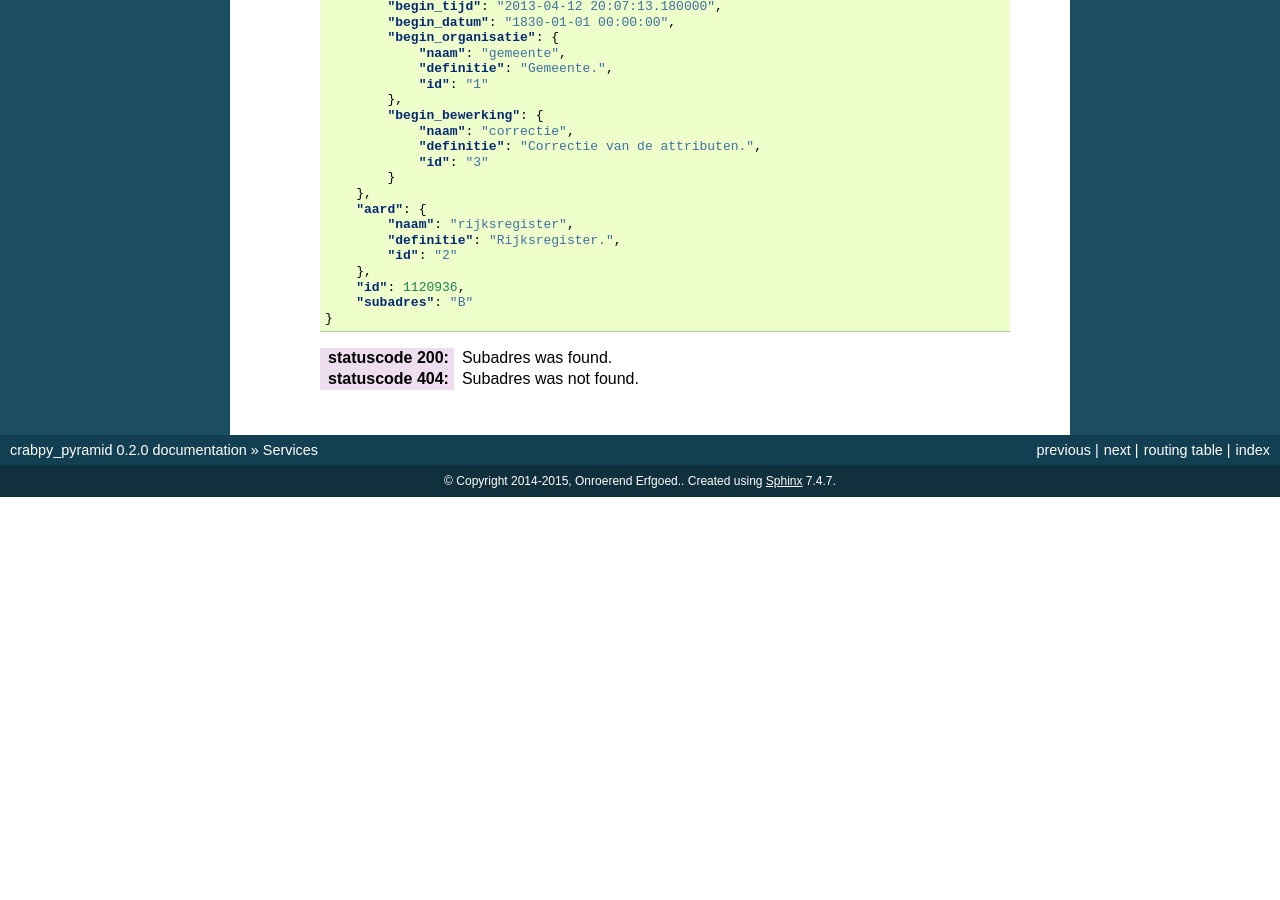
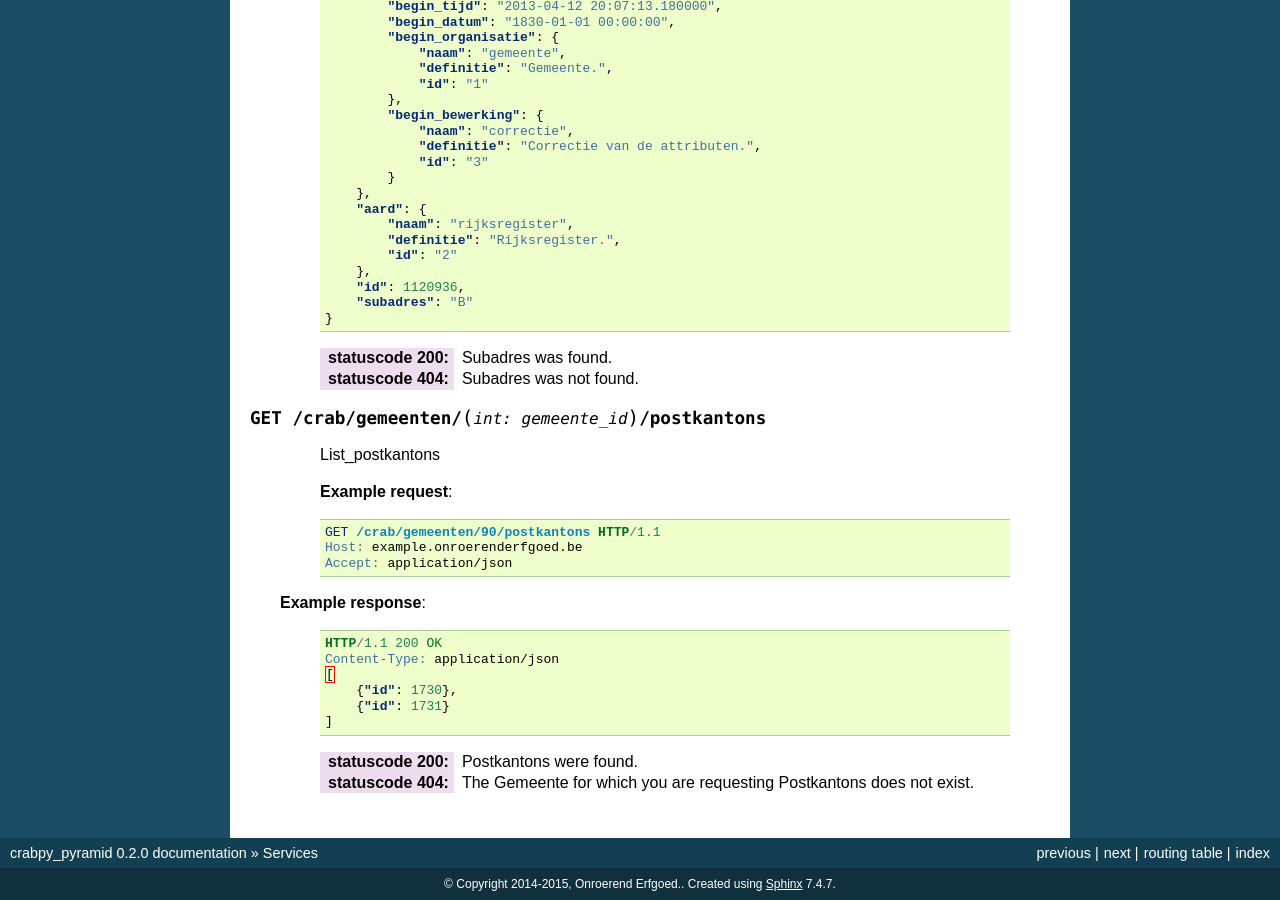
Before and after one commit to OnroerendErfgoed/crabpy_pyramid, a Sphinx documentation site: the page built from docs/source/services.rst, in a window 1280 px wide and 900 px high, scrolled down 23254 px. Built offline with Sphinx 7.4.7, drawn with Linux system fonts in a browser that asks for light colours; before the commit the page ends 23751 px from its top, so only the background shows below that.

Commit message:
added list of postkantons in a gemeente refs#23

```diff
--- a/docs/source/services.rst
+++ b/docs/source/services.rst
@@ -1551,3 +1551,30 @@ Crab
 
     :statuscode 200: Subadres was found.
     :statuscode 404: Subadres was not found.
+
+.. http:get:: /crab/gemeenten/(int:gemeente_id)/postkantons
+
+    List_postkantons
+
+    **Example request**:
+
+    .. sourcecode:: http
+
+        GET /crab/gemeenten/90/postkantons HTTP/1.1
+        Host: example.onroerenderfgoed.be
+        Accept: application/json
+
+   **Example response**:
+
+    .. sourcecode:: http
+
+        HTTP/1.1 200 OK
+        Content-Type: application/json
+        [
+            {"id": 1730},
+            {"id": 1731}
+        ]
+
+    :statuscode 200: Postkantons were found.
+    :statuscode 404: The Gemeente for which you are requesting Postkantons
+        does not exist.
```
Also changed, not shown: 4 other files.
